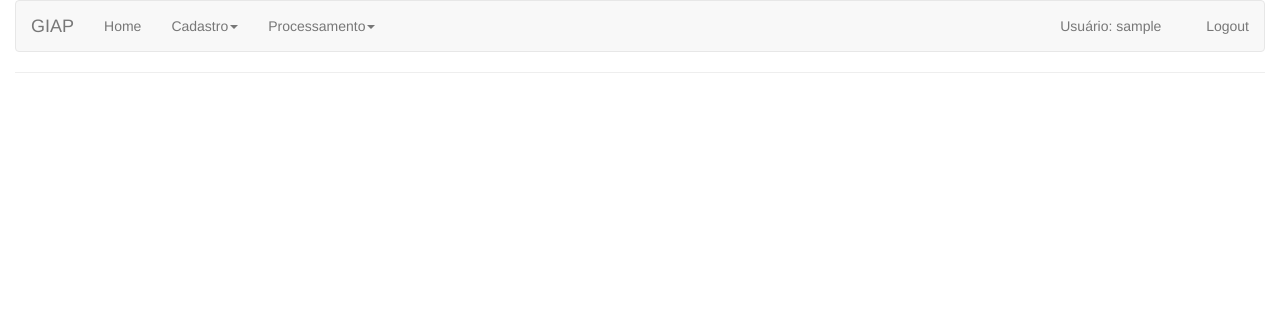
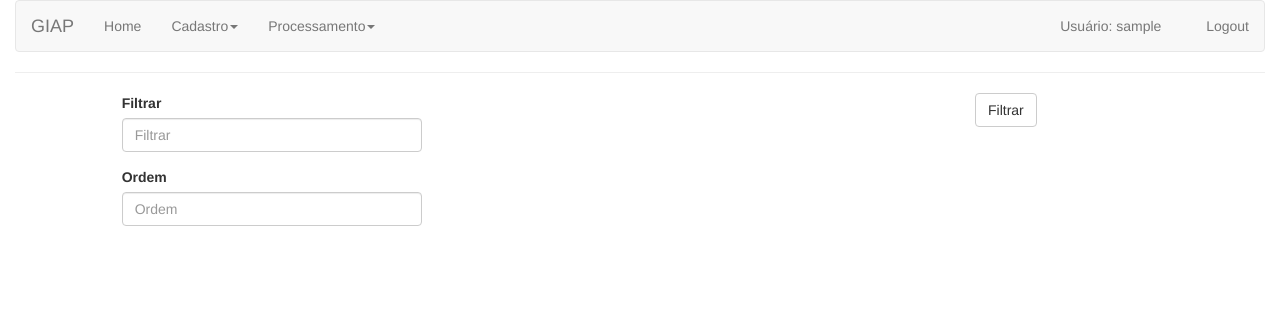
Before and after one commit to dalraf/iap, a Django app: page /giap/sisbrprocessalist/ in a window 1280 px wide. Shown: the top 312 px of the page. Run offline with Django 3.2, Linux system fonts and the light colour scheme; the visitor is signed in with stand-in values (Sample User, id 1); data that the repository does not hold is empty; parts of the project's set-up code (start-up, migrations or seed data) failed here and were passed over; some libraries are stand-ins or nearby versions; some web fonts are replaced.

Commit message:
Adicionado formulário

```diff
--- a/giap/forms.py
+++ b/giap/forms.py
@@ -3,10 +3,6 @@ from django.forms import modelform_factory, HiddenInput, ModelChoiceField
 from django import forms
 from giap.models import cliente, cooperativa, central, pa, transacao, sisbrcsv
 from django.forms.extras.widgets import SelectDateWidget
-
-
-class pesquisa(forms.Form):
-    filtro = forms.CharField(label='Filtrar', required=False, max_length=100)
 
 
 formcentral = modelform_factory(central,
@@ -40,3 +36,11 @@ formsisbrcsv = modelform_factory(sisbrcsv,
 
 class formprocessarsisbr(forms.Form):
     datareferencia = forms.ModelChoiceField(label='Data de referência',queryset=sisbrcsv.objects.all(),required=False,empty_label=None)
+
+
+class pesquisa(forms.Form):
+    filtro = forms.CharField(label='Filtrar', required=False, max_length=100)
+
+class pesquisaform(forms.Form):
+        filtro = forms.CharField(label='Filtrar', required=False, max_length=100)
+        ordem = forms.CharField(label='Ordem', required=False, max_length=100)
--- a/giap/templates/sisbrprocessalist.html
+++ b/giap/templates/sisbrprocessalist.html
@@ -1,4 +1,17 @@
 {% extends 'base.html' %} {% block content %}{% load bootstrap3 %}{% bootstrap_messages %}
+<form method="get" class="form">
+        {% csrf_token %}
+        <div class="row">
+            <div class="col-md-1">
+            </div>
+            <div class="col-md-8">
+                {% bootstrap_form form size="small"%}
+            </div>
+            <div class="col-md-3">
+                <input type="submit" name="Salvar" value="Filtrar" class="btn btn-default">
+            </div>
+        </div>
+    </form>
 <div class="row">
     <div class="col-md-1">
     </div>
--- a/giap/views.py
+++ b/giap/views.py
@@ -5,7 +5,7 @@ from django.shortcuts import get_object_or_404, redirect, render, reverse
 
 from django.forms import modelformset_factory
 
-from giap.forms import formcentral, formcooperativa, formpa, formcliente, formtransacao, pesquisa, formsisbrcsv, formprocessarsisbr
+from giap.forms import formcentral, formcooperativa, formpa, formcliente, formtransacao, pesquisa, formsisbrcsv, formprocessarsisbr, pesquisaform
 
 from giap.models import central, cooperativa, pa, cliente, transacao, sisbrcsv, sisbrprocessa
 
@@ -394,8 +394,19 @@ class sisbrprocessalist(ListView):
 
     model = sisbrprocessa
 
+    paginate_by = 10
+
     template_name = 'sisbrprocessalist.html'
+
+    def get_queryset(self):
+        filter_val = self.request.GET.get('filter', '')
+        order = self.request.GET.get('orderby', 'numcpfcpnj')
+        new_context = sisbrprocessa.objects.filter(
+            numcpfcpnj=filter_val,
+        ).order_by(order)
+        return new_context
 
     def get_context_data(self, **kwargs):
         context = super(sisbrprocessalist, self).get_context_data(**kwargs)
+        context['form'] = pesquisaform
         return context
```
